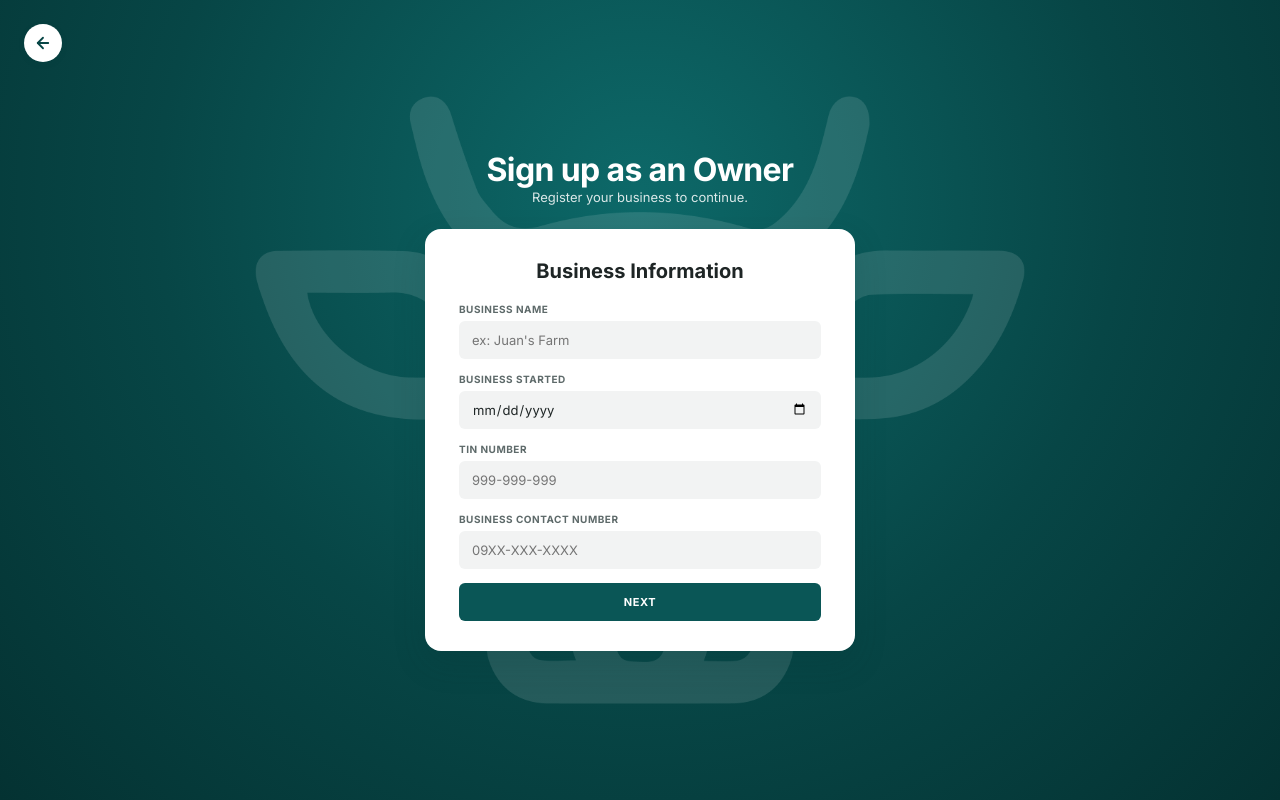
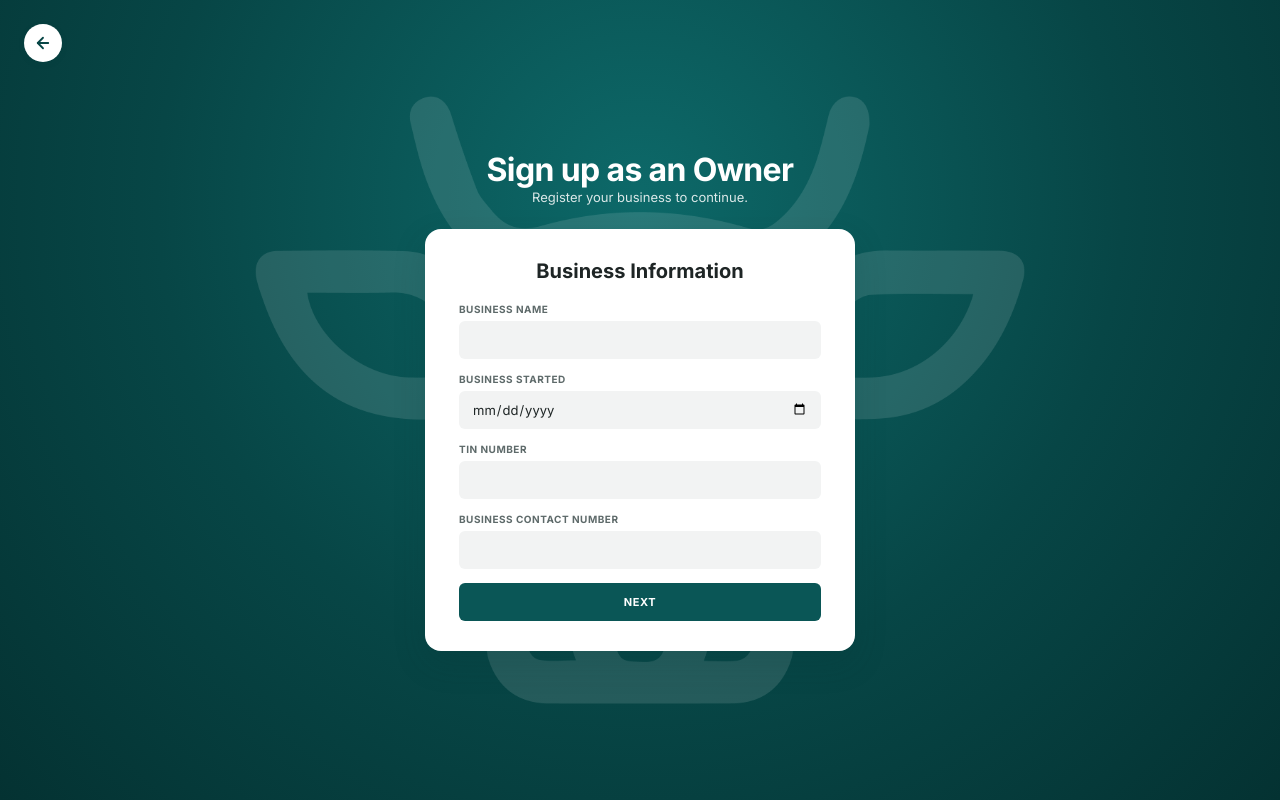
Before and after one commit to aenstudio-co/livestock-pro, a PHP site: page /register_owner.php in a window 1280 px wide. Run offline with PHP 8.4, Linux system fonts and the light colour scheme.

Commit message:
Updated Register Owner

```diff
--- a/register_owner.php
+++ b/register_owner.php
@@ -38,7 +38,7 @@ if ($_SERVER['REQUEST_METHOD'] === 'POST') {
       <form method="POST" action="register_owner.php">
         <div class="form-group">
           <label class="form-label" for="business_name">BUSINESS NAME</label>
-          <input class="form-control" type="text" id="business_name" name="business_name" placeholder="ex: Juan's Farm" required>
+          <input class="form-control" type="text" id="business_name" name="business_name" required>
         </div>
         <div class="form-group">
           <label class="form-label" for="bus_started">BUSINESS STARTED</label>
@@ -46,11 +46,11 @@ if ($_SERVER['REQUEST_METHOD'] === 'POST') {
         </div>
         <div class="form-group">
           <label class="form-label" for="TIN_num">TIN NUMBER</label>
-          <input class="form-control" type="text" id="TIN_num" name="TIN_num" placeholder="999-999-999" required>
+          <input class="form-control" type="text" id="TIN_num" name="TIN_num" required>
         </div>
         <div class="form-group">
           <label class="form-label" for="bus_ContactNum">BUSINESS CONTACT NUMBER</label>
-          <input class="form-control" type="text" id="bus_ContactNum" name="bus_ContactNum" placeholder="09XX-XXX-XXXX" required>
+          <input class="form-control" type="text" id="bus_ContactNum" name="bus_ContactNum" required>
         </div>
         <button class="btn btn-primary btn-block" type="submit">NEXT</button>
       </form>
```
